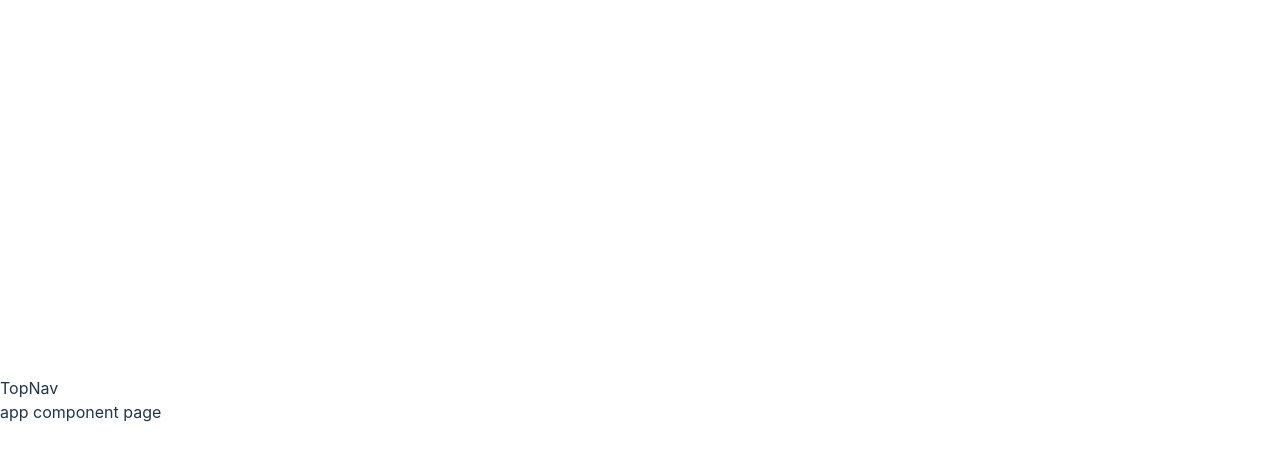
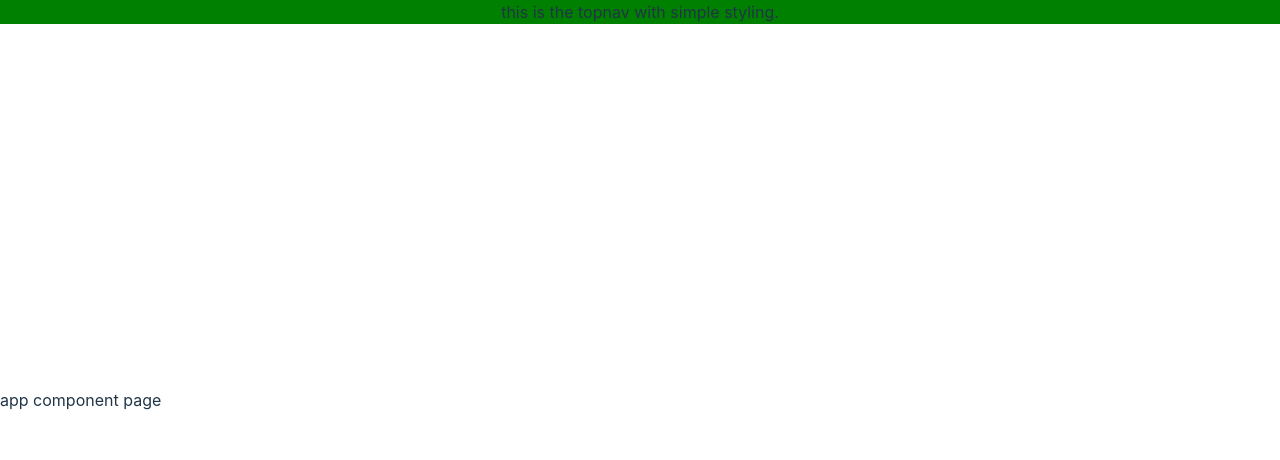
Before and after one commit to IpDaniel/tanews, a React (Vite) app in the folder frontend/: page / in a window 1280 px wide. Shown: the top 460 px of the page. Built offline with nearby package versions, Linux system fonts and the light colour scheme.

Commit message:
topnav minor update

```diff
--- a/frontend/src/components/TopNav.jsx
+++ b/frontend/src/components/TopNav.jsx
@@ -1,7 +1,12 @@
 import React from "react";
+import "../styles/TopNav.css"; // stylesheet. go here to edit.
 
 const TopNav = () => {
-  return <div>TopNav</div>;
+  return (
+    <div className="topnav-container">
+      this is the topnav with simple styling.
+    </div>
+  );
 };
 
 export default TopNav;
--- /dev/null
+++ b/frontend/src/styles/TopNav.css
@@ -0,0 +1,8 @@
+.topnav-container {
+  position: fixed;
+
+  top: 0;
+  background-color: green;
+  width: 100%;
+  text-align: center;
+}
```
